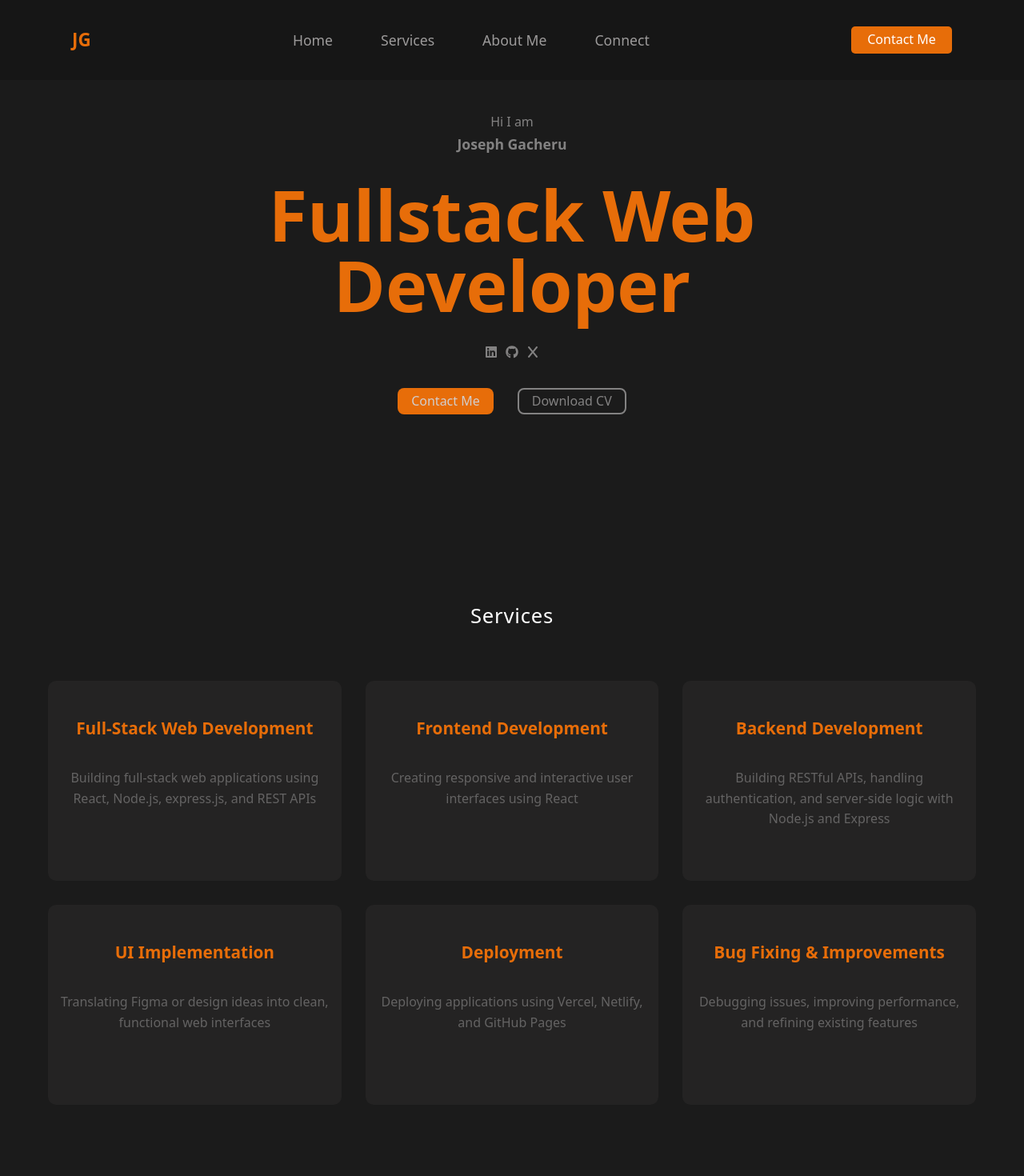
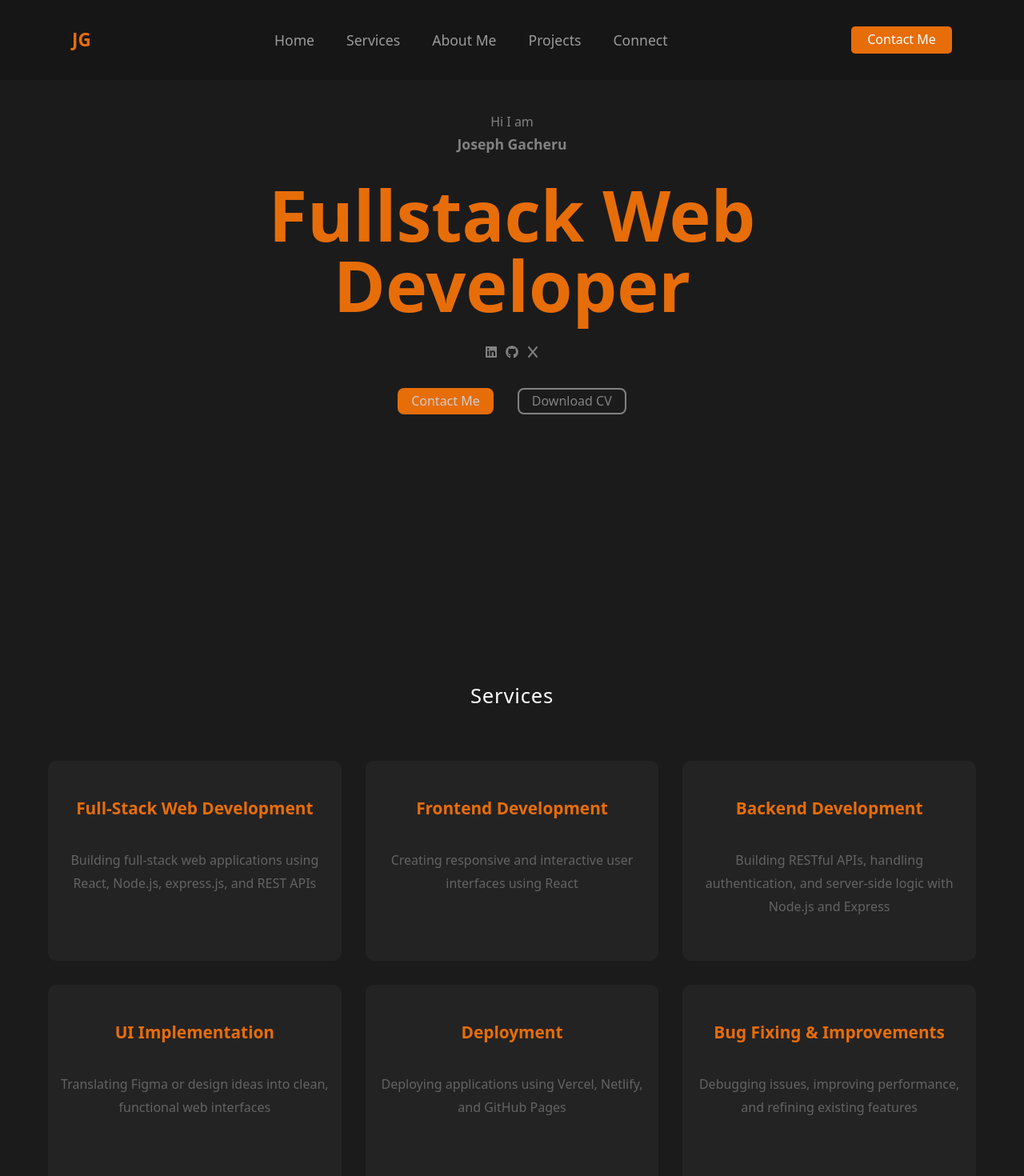
Before and after one commit to Gi-Joe254/my_portfolio, a React (Vite) app: page / in a window 1280 px wide. Shown: the top 1470 px of the page at 80% size. Built offline with nearby package versions, Linux system fonts and the light colour scheme.

Commit message:
add some styling chnages to fit animations

```diff
--- a/src/App.jsx
+++ b/src/App.jsx
@@ -17,19 +17,19 @@ function App() {
   const toConnect = useRef(null)
   const toProjects = useRef(null)
 
-  function goToHome(){
+  const goToHome = ()=> {
     toHome.current.scrollIntoView()
   }
-  function goToServices(){
+  const goToServices = ()=> {
     toServices.current.scrollIntoView()
   }
-  function goToAbout(){
+  const goToAbout = ()=> {
     toAbout.current.scrollIntoView()
   }
-  function goToConnect(){
+  const goToConnect = ()=> {
     toConnect.current.scrollIntoView()
   }
-  function goToProjects(){
+  const goToProjects = ()=> {
     toProjects.current.scrollIntoView()
   }
 
@@ -42,6 +42,7 @@ function App() {
         goToServices = {goToServices}
         goToAbout = {goToAbout}
         goToConnect = {goToConnect}
+        goToProjects = {goToProjects}
       />
       <Hero
         ref = {toHome}
--- a/src/components/About.jsx
+++ b/src/components/About.jsx
@@ -66,7 +66,11 @@ const imageVariants = {
 }
 
 const articleVariants = {
+    hidden: {
+        opacity: 0
+    },
     visible: {
+        opacity: 1,
         transition: {
             delayChildren: 2,
             staggerChildren: 0.15
@@ -97,7 +101,7 @@ export default function About(props){
             variants={containerVariants}
             initial='hidden'
             whileInView='visible'
-            viewport={{ once:true, amount:0.3 }}
+            viewport={{ once:true, amount:0.1 }}
 
         >
             <motion.header variants={titleVariants}>About Me</motion.header>
@@ -121,6 +125,8 @@ export default function About(props){
             <motion.article
                 className="skills"
                 variants={articleVariants}
+                initial='hidden'
+                whileInView='visible'
                 viewport={{once: true, amount: 0.3}}
             >
                 <motion.figure variants={cardVariants} >
--- a/src/components/Footer.jsx
+++ b/src/components/Footer.jsx
@@ -8,8 +8,8 @@ const containerVariants = {
     visible: {
         opacity: 1,
         transition: {
-            delayChildren: 0.3,
-            staggerChildren: 0.5
+            delayChildren: 0.25,
+            staggerChildren: 0.25
         }
     }
 }
@@ -43,7 +43,7 @@ export default function Footer(props){
             variants={containerVariants}
             initial='hidden'
             whileInView='visible'
-            viewport={{once: true, amount: 0.6}}
+            viewport={{once: true, amount: 0.3}}
         >
             <motion.header variants={titleVariants}>JG</motion.header>
             <nav>
--- a/src/components/Hero.css
+++ b/src/components/Hero.css
@@ -1,5 +1,5 @@
 .hero {
-    margin: 0;
+    margin: 100px 0;
     background-color: #1b1b1b;
     text-align: center;
     padding-top: 40px;
--- a/src/components/Nav.css
+++ b/src/components/Nav.css
@@ -1,18 +1,32 @@
 .navbarMobile {
     background-color: rgb(22, 22, 22);
     height: 100px;
+    width: 100%;
     display: flex;
     justify-content: space-around;
     align-items: center;
-    position: relative;
+    position: fixed;
+    top: 0;
+    left: 0;
+    z-index: 1000
 }
 .navbarDesktop {
     display: none;
+    position: fixed;
+    top: 0;
+    left: 0;
+    z-index: 1000;
+    width: 100%;
+    height: 100px;
+    justify-content: space-between;
+    padding: 50px;
+    align-items: center;
 }
 .navLinks {
     display: flex;
     gap: 40px;
     color: #9c9a9a;
+    font-size: clamp(1rem ,2vw ,1.1rem);
     cursor: pointer;
 }
 /*.navLinks :hover {
@@ -44,28 +58,32 @@
     color: rgba(231, 109, 9, 0.9);
 }
 .dropMenuList {
-    background-color: rgba(22, 22, 22, 0.9);
-    position: absolute;
-    top: 15%;
+
+    background-color:  rgb(22, 22, 22);
+    position: fixed;
     left: 0;
-    width: 90%;
-    height: 300px;
+    width: 100%;
+    height: calc(100vh - 200px);
     display: flex;
     flex-direction: column;
     gap: 40px;
     padding-top: 20px;
     padding-left: 40px;
     color: #645f5f;
+    z-index: 999;
+    backdrop-filter: blur(8px);
 }
 .dropMenuList > div {
     cursor: pointer;
+    font-size: 1.2rem;
+    transition: color 0.3s ease;
 }
 
 /*.dropMenuList > div:hover {
     color: rgba(231, 109, 9, 0.7);
     text-decoration: underline;
 }*/
-@media (min-width:730px){
+@media (min-width:768px){
     .navbarMobile {
         display: none;
     }
@@ -74,20 +92,11 @@
     }
     .navbarDesktop {
         background-color: rgb(22, 22, 22);
-        height: 100px;
         display: flex;
-        justify-content: space-between;
-        padding: 50px;
-        align-items: center;
     }
 
 }
-@media (min-width:800px){
-    .navLinks {
-        gap: 60px;
-        font-size: 1.1rem;
-    }
-}
+
 @media (min-width:900px){
     .navbarDesktop {
         padding-left: 90px;
--- a/src/components/Nav.jsx
+++ b/src/components/Nav.jsx
@@ -11,7 +11,8 @@ const containerVariants = {
         opacity: 1,
         transition: {
             when: 'beforeChildren',
-            staggerChildren: 2
+            delayChildren: 0.2,
+            staggerChildren: 0.25
         }
     }
 }
@@ -22,7 +23,6 @@ const logoVariants = {
         y: 0,
         opacity: 1,
         transition: {
-            delay: 0.3,
             duration: 0.5,
             ease: 'easeOut'
         }
@@ -40,7 +40,6 @@ const navLinkVariants = {
     visible: {
         opacity: 1,
         transition: {
-            delay: 0.5,
             duration: 0.6,
             type: 'tween'
         }
@@ -51,7 +50,6 @@ const menuVariants = {
     visible: {
         x: 0,
         transition: {
-            delay: 0.5,
             duration:1
         }
     }
@@ -117,6 +115,13 @@ export default function Nav(props){
                 >About
                 </motion.div>
 
+               <motion.div
+                    variants={navLinkVariants}
+                    whileHover= 'hover'
+                    onClick={props.goToProjects}
+                >Projects
+                </motion.div>
+
                 <motion.div
                     variants={navLinkVariants}
                     whileHover= 'hover'
@@ -157,6 +162,12 @@ export default function Nav(props){
                     </motion.div>
                     <motion.div
                         variants={navLinkVariants}
+                        whileHover= 'hover'
+                        onClick={props.goToProjects}
+                    >Projects
+                    </motion.div>
+                    <motion.div
+                        variants={navLinkVariants}
                         whileHover='hover'
                         onClick={props.goToConnect}
                     >Connect
--- a/src/components/Projects.jsx
+++ b/src/components/Projects.jsx
@@ -41,9 +41,10 @@ const cardVariants = {
    }
 }
 
-export default function Projects(){
+export default function Projects(props){
     return(
         <motion.section
+        ref={props.ref}
             className="projects"
             variants={containerVariants}
             initial="hidden"
--- a/src/components/Services.css
+++ b/src/components/Services.css
@@ -18,21 +18,29 @@
 }
 
 .servicesList > div {
+    display: flex;
+    flex-direction: column;
     text-align: center;
     background-color: #242323;
     border-radius: 10px;
     color: #646363;
     height:250px ;
     padding: 10px;
-    min-width: 130px;
 }
 .servicesList > div > h2 {
     color: rgb(231, 109, 9);
-    font-size: 1.1rem;
-    line-height: 1rem;
+    font-size: clamp(1rem, 3vw, 1.2rem);
+    line-height: 1.2;
     padding-top: 20px;
     padding-bottom: 40px;
+    height: 100px;
 }
+.servicesList > div > p {
+
+    font-size: clamp(0.8rem, 3vw, 1rem);
+    line-height:  clamp(1rem, 3vw, 1.8rem);
+}
+
 @media (min-width: 600px) {
     .servicesList > div > h2 {
         font-size: 1.3rem;
```
